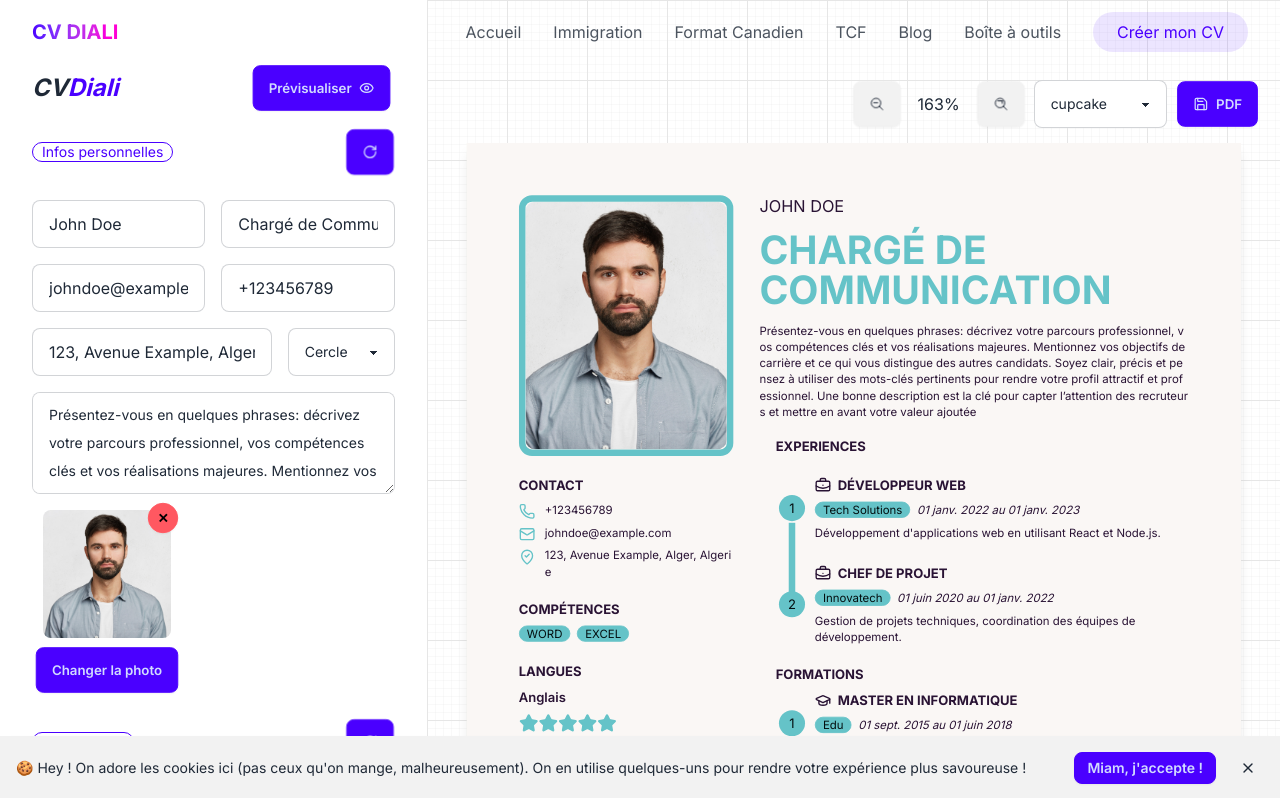
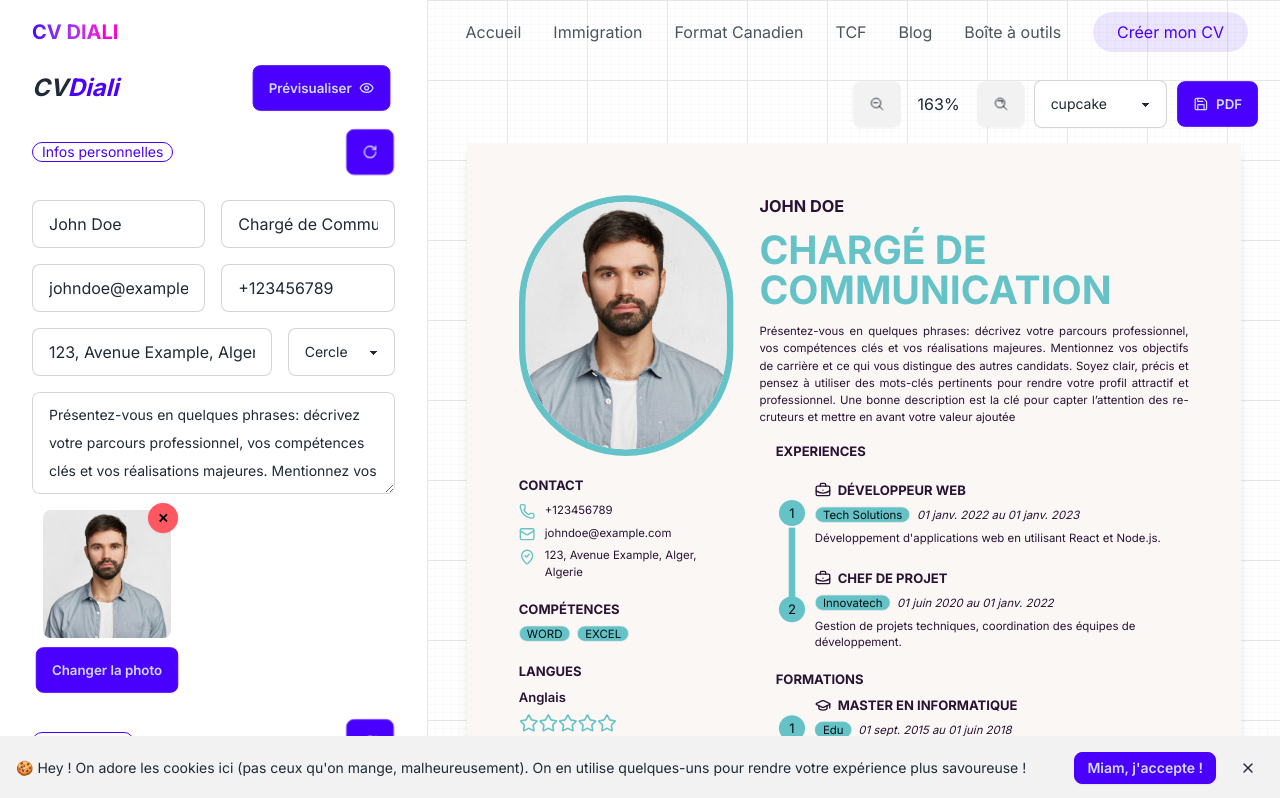
Before and after one commit to Malmeu/cvbuilder-main, a Next.js app: page /builder in a window 1280 px wide. Shown: the top 798 px of the page. Built offline with nearby package versions, Linux system fonts and the light colour scheme; a web font is replaced by a local one.

Commit message:
correction pdf

```diff
--- a/app/components/CVPreview.tsx
+++ b/app/components/CVPreview.tsx
@@ -12,8 +12,7 @@ type Props = {
     languages: Language[];
     skills: Skill[];
     hobbies: Hobby[];
-    download?: boolean;
-    ref?: React.ForwardedRef<HTMLDivElement>;
+    download?: boolean ;
 }
 
 function formatDate(dateString: string): string {
@@ -38,34 +37,37 @@ const getStarRating = (proficiency: string) => {
             break;
         default:
             filledStars = 0;
+
     }
     return (
         <>
             {Array.from({ length: filledStars }, (_, index) => (
-                <Star key={index} className="text-primary fill-current" />
+                <Star key={index} className={`text-primary `} />
             ))}
             {Array.from({ length: maxStars - filledStars }, (_, index) => (
                 <Star key={index + filledStars} className="text-gray-300" />
             ))}
         </>
     );
+
+
+
+
 }
+
 
 const CVPreview = React.forwardRef<HTMLDivElement, Props>(({ personalDetails, file, theme, experiences, educations, languages, skills, hobbies, download }, ref) => {
     return (
-        <div ref={ref} className={`relative flex p-16 w-[950px] h-[1200px] shadow-lg ${download ? 'mb-10' : ''}`}>
-            {/* Container avec le thème isolé */}
-            <div data-theme={theme} className="absolute inset-0 bg-base-100">
-                {/* Contenu du CV */}
-                <div className="relative h-full p-16 text-base-content">
-                    <div className='flex'>
+        <div className="relative">
+            <div ref={ref} className={`relative bg-base-100 flex p-16 w-[950px] h-[1200px] shadow-lg print:shadow-none ${download ? 'mb-10' : ''}`} data-theme={theme}>
                 <div className='flex flex-col w-1/3'>
-                            {file ? (
+                    {file && (
                         <div className={`h-80 overflow-hidden border-8 border-primary ${
                             personalDetails.frameShape === 'circle' ? 'rounded-full' :
                             personalDetails.frameShape === 'square' ? '' :
-                                    personalDetails.frameShape === 'oval' ? 'rounded-[45%]' :
-                                    'rounded-2xl'
+                            personalDetails.frameShape === 'rounded' ? 'rounded-xl' :
+                            personalDetails.frameShape === 'oval' ? 'rounded-[50%] h-72' :
+                            'rounded-full' // default
                         }`}>
                             <Image
                                 src={URL.createObjectURL(file)}
@@ -74,10 +76,12 @@ const CVPreview = React.forwardRef<HTMLDivElement, Props>(({ personalDetails, fi
                                 className={`w-full h-full object-cover ${
                                     personalDetails.frameShape === 'circle' ? 'rounded-full' :
                                     personalDetails.frameShape === 'square' ? '' :
-                                            personalDetails.frameShape === 'oval' ? 'rounded-[45%]' :
-                                            'rounded-xl'
+                                    personalDetails.frameShape === 'rounded' ? 'rounded-xl' :
+                                    personalDetails.frameShape === 'oval' ? 'rounded-[50%]' :
+                                    'rounded-full' // default
                                 }`}
                                 alt="Photo de profil"
+                                priority
                                 onLoadingComplete={() => {
                                     if (typeof file !== 'string') {
                                         URL.revokeObjectURL(URL.createObjectURL(file))
@@ -85,8 +89,6 @@ const CVPreview = React.forwardRef<HTMLDivElement, Props>(({ personalDetails, fi
                                 }}
                             />
                         </div>
-                            ) : (
-                                <div className="h-20" /> /* Espace réduit quand il n'y a pas de photo */
                     )}
                     <div className='mt-4 flex-col w-full'>
                         <div>
@@ -94,9 +96,12 @@ const CVPreview = React.forwardRef<HTMLDivElement, Props>(({ personalDetails, fi
                                 Contact
                             </h1>
                             <ul className='space-y-2'>
-
                                 <li className='flex'>
-                                            <div className='break-all text-sm relative'>
+                                    <div className='text-sm relative w-full' style={{
+                                        wordBreak: 'break-word',
+                                        overflowWrap: 'break-word',
+                                        hyphens: 'auto'
+                                    }}>
                                         <div className='ml-8'>
                                             {personalDetails.phone}
                                         </div>
@@ -108,7 +113,11 @@ const CVPreview = React.forwardRef<HTMLDivElement, Props>(({ personalDetails, fi
                                     </div>
                                 </li>
                                 <li className='flex'>
-                                            <div className='break-all text-sm relative'>
+                                    <div className='text-sm relative w-full' style={{
+                                        wordBreak: 'break-word',
+                                        overflowWrap: 'break-word',
+                                        hyphens: 'auto'
+                                    }}>
                                         <div className='ml-8'>
                                             {personalDetails.email}
                                         </div>
@@ -120,7 +129,11 @@ const CVPreview = React.forwardRef<HTMLDivElement, Props>(({ personalDetails, fi
                                     </div>
                                 </li>
                                 <li className='flex'>
-                                            <div className='break-all text-sm relative'>
+                                    <div className='text-sm relative w-full' style={{
+                                        wordBreak: 'break-word',
+                                        overflowWrap: 'break-word',
+                                        hyphens: 'auto'
+                                    }}>
                                         <div className='ml-8'>
                                             {personalDetails.address}
                                         </div>
@@ -140,7 +153,7 @@ const CVPreview = React.forwardRef<HTMLDivElement, Props>(({ personalDetails, fi
                             </h1>
                             <div className='flex flex-wrap gap-2'>
                                 {skills.map((skill, index) => (
-                                            <p key={index} className='badge badge-primary uppercase'>
+                                    <p key={index} className='badge !bg-primary !text-primary-content uppercase' style={{ backgroundColor: 'var(--primary)', color: 'var(--primary-content)' }}>
                                         {skill.name}
                                     </p>
                                 ))}
@@ -159,7 +172,7 @@ const CVPreview = React.forwardRef<HTMLDivElement, Props>(({ personalDetails, fi
                                         >
                                             {lang.language}
                                         </span>
-                                                <div className='flex mt-2 '>
+                                        <div className='flex mt-2'>
                                             {getStarRating(lang.proficiency)}
                                         </div>
                                     </div>
@@ -188,15 +201,25 @@ const CVPreview = React.forwardRef<HTMLDivElement, Props>(({ personalDetails, fi
                 <div className='w-2/3 ml-8'>
 
                     <div className='w-full flex flex-col space-y-4'>
-                                <h1 className='uppercase text-xl'>
+                        <h1 className='uppercase text-xl font-bold'>
                             {personalDetails.fullName}
                         </h1>
-                                <h2 className='uppercase text-5xl text-primary font-bold'>
+                        <h2 className='uppercase text-5xl !text-primary font-bold' style={{ color: 'var(--primary)' }}>
                             {personalDetails.postSeeking}
                         </h2>
-                                <p className='break-all  w-full text-sm'>
+                        {personalDetails.description && (
+                            <div className="text-sm mb-8">
+                                <p style={{
+                                    hyphens: 'auto',
+                                    wordBreak: 'break-word',
+                                    overflowWrap: 'break-word',
+                                    textAlign: 'justify',
+                                    lineHeight: '1.5',
+                                }}>
                                     {personalDetails.description}
                                 </p>
+                            </div>
+                        )}
                     </div>
 
                     <section
@@ -219,9 +242,7 @@ const CVPreview = React.forwardRef<HTMLDivElement, Props>(({ personalDetails, fi
                                             <div
                                                 className='text-sm my-2'
                                             >
-                                                        <span
-                                                            className='badge badge-primary'
-                                                        >
+                                                <span className='badge !bg-primary !text-primary-content' style={{ backgroundColor: 'var(--primary)', color: 'var(--primary-content)' }}>
                                                     {exp.companyName}
                                                 </span>
                                                 <span
@@ -286,8 +307,16 @@ const CVPreview = React.forwardRef<HTMLDivElement, Props>(({ personalDetails, fi
                 </div>
 
             </div>
-                </div>
-            </div>
+            {/* Div pour la marge colorée en bas */}
+            <div
+                className="absolute bottom-0 left-0 right-0 h-[297mm]"
+                style={{
+                    backgroundColor: 'var(--b1)',
+                    zIndex: -1,
+                    marginTop: '-297mm'
+                }}
+                data-theme={theme}
+            />
         </div>
     )
 });
```
Also changed, not shown: app/builder/page.tsx (+53 -44 lines), 1 other file (tests, documents, lock files or other folders). Lines whose indentation alone changed are shown as unchanged.
